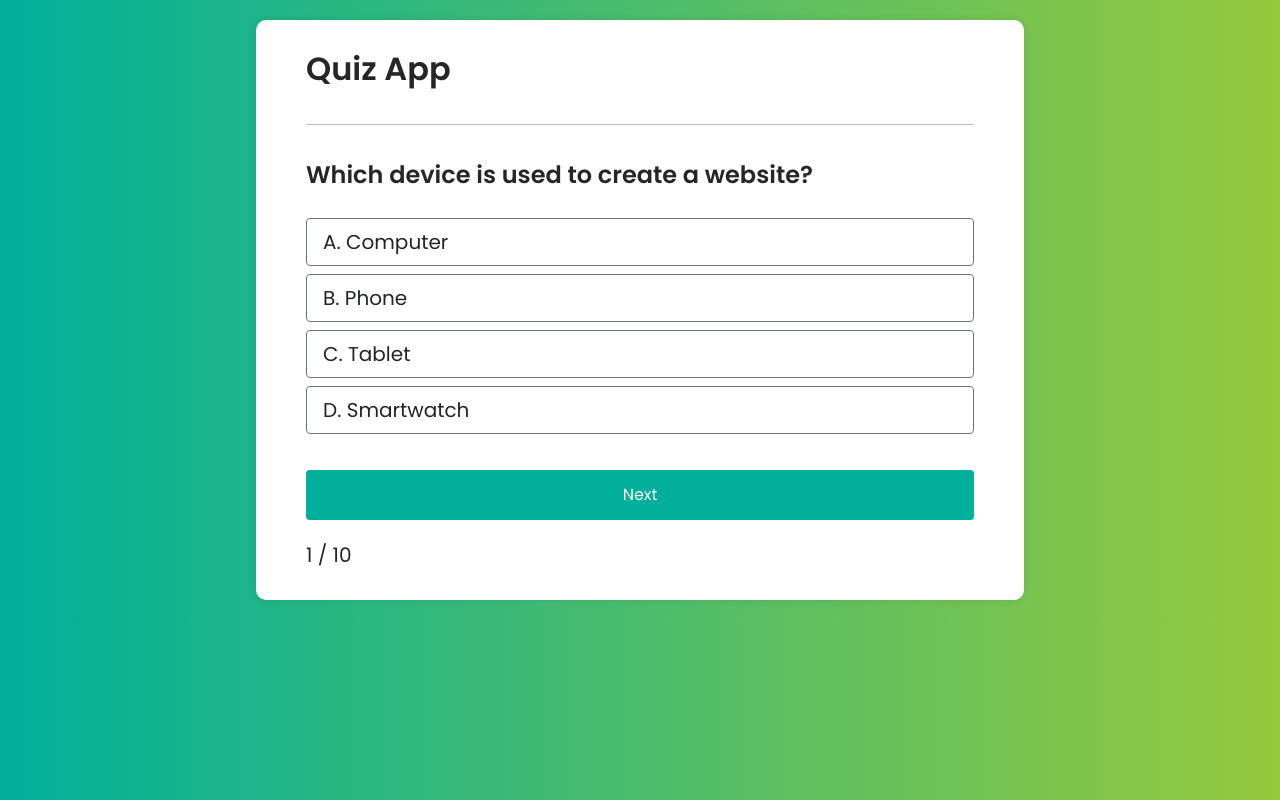
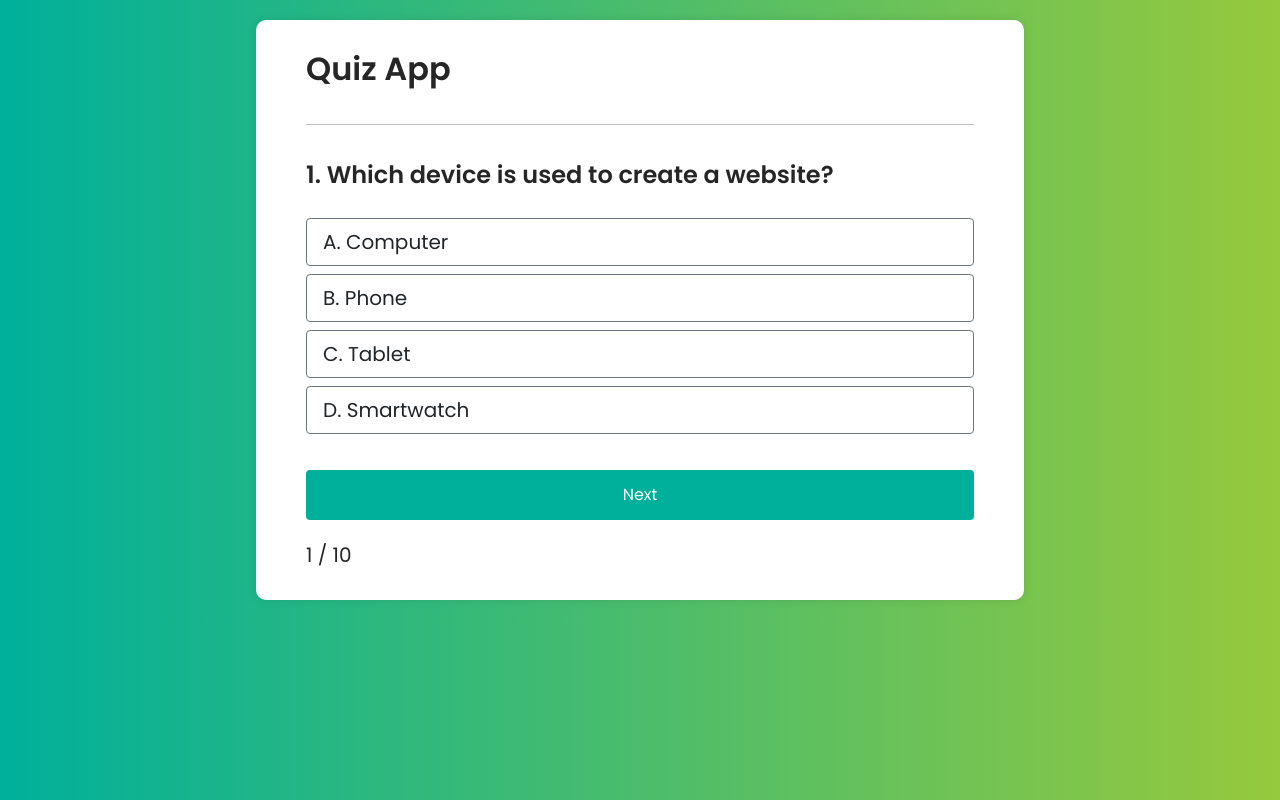
Before and after one commit to RaiyanNooryRady/dev-quiz-app, a React (Vite) app: page / in a window 1280 px wide. Built offline with nearby package versions, Linux system fonts and the light colour scheme.

Commit message:
quiz number added

```diff
--- a/src/components/Quiz/Quiz.tsx
+++ b/src/components/Quiz/Quiz.tsx
@@ -6,7 +6,7 @@ const Quiz = () => {
             <h1>Quiz App</h1>
             <hr />
 
-            <h2>Which device is used to create a website?</h2>
+            <h2>1. Which device is used to create a website?</h2>
 
             <ul className='quiz-options list-group mb-3 gap-2'>
                 <li className='list-group-item fs-5 border-1 border-secondary rounded-1'>A. Computer</li>
```
